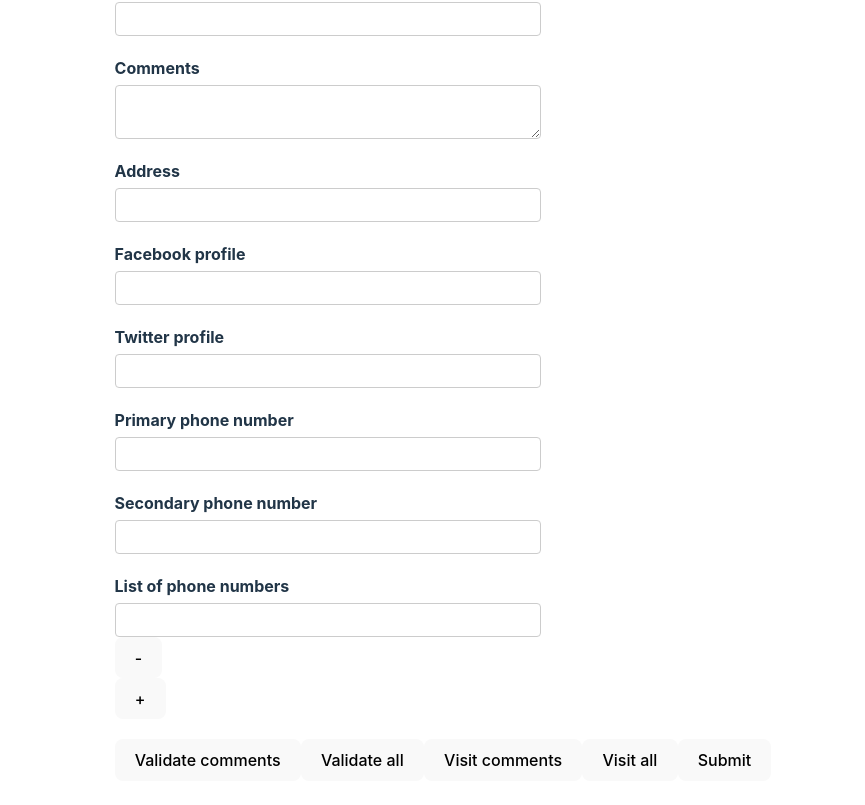
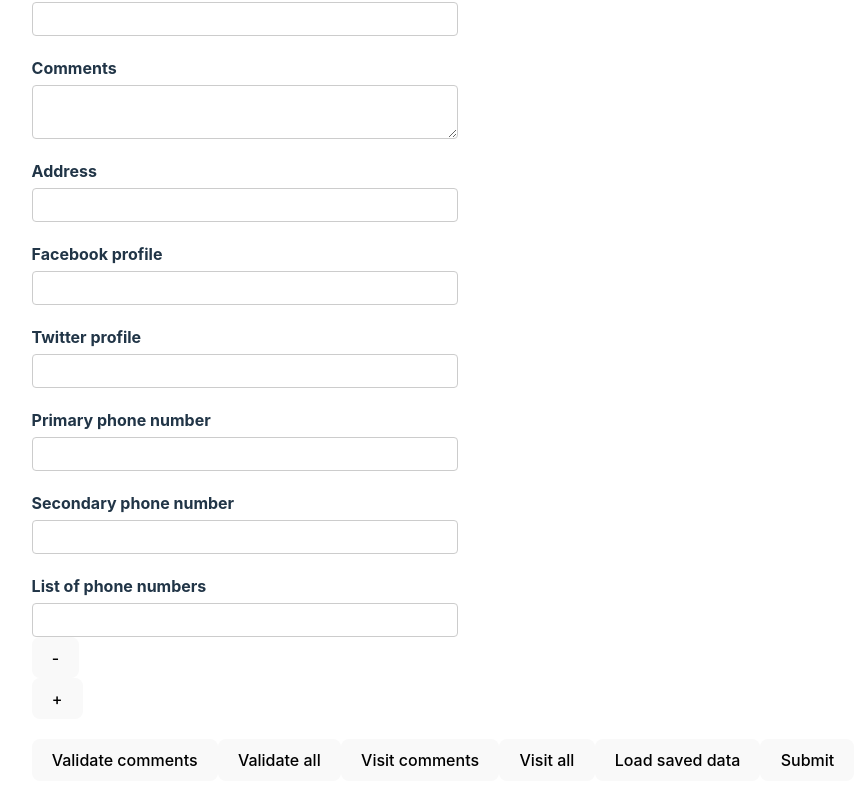
Before and after one commit to maormenashe/vite-react-formik, a React (Vite) app: page / in a window 1280 px wide. Shown: the part 225-1030 px from the top of the page, without its empty margins (197-1062 px from the left). Built offline with nearby package versions, Linux system fonts and the light colour scheme.

Commit message:
Load Saved Data - enableReinitialize

```diff
--- a/src/components/YoutubeFormFormik.tsx
+++ b/src/components/YoutubeFormFormik.tsx
@@ -13,6 +13,7 @@
 import * as Yup from "yup";
 import * as React from "react";
 import TextError from "./TextError";
+import { useState } from "react";
 
 interface IYoutubeFormProps {}
 
@@ -33,7 +34,7 @@
 };
 
 const initialValues: YoutubeForm = {
-  name: "",
+  name: "Maor",
   email: "",
   channel: "",
   comments: "",
@@ -44,6 +45,20 @@
   },
   phoneNumbers: ["", ""],
   phNumbers: [""],
+};
+
+const mockServerData: YoutubeForm = {
+  name: "Maor",
+  email: "m@example.com",
+  channel: "Maor",
+  comments: "Welcome Maor",
+  address: "Or Yehuda",
+  social: {
+    facebook: "",
+    twitter: "",
+  },
+  phoneNumbers: ["1231231", "123123"],
+  phNumbers: ["1231231"],
 };
 
 const onSubmit = (
@@ -83,11 +98,13 @@
 // };
 
 const YoutubeFormFormik: React.FunctionComponent<IYoutubeFormProps> = () => {
+  const [formValues, setFormValues] = useState<YoutubeForm | null>(null);
   return (
     <Formik<YoutubeForm>
-      initialValues={initialValues}
+      initialValues={formValues || initialValues}
       validationSchema={validationSchema}
       onSubmit={onSubmit}
+      enableReinitialize
       // validateOnMount={true}
       // validateOnBlur={false}
       // validateOnChange={false}
@@ -234,6 +251,11 @@
             >
               Visit all
             </button>
+
+            <button type="button" onClick={() => setFormValues(mockServerData)}>
+              Load saved data
+            </button>
+
             {/* <button
               type="submit"
               disabled={!isFormDirtyAndValid(formik) || formik.isSubmitting}
```
